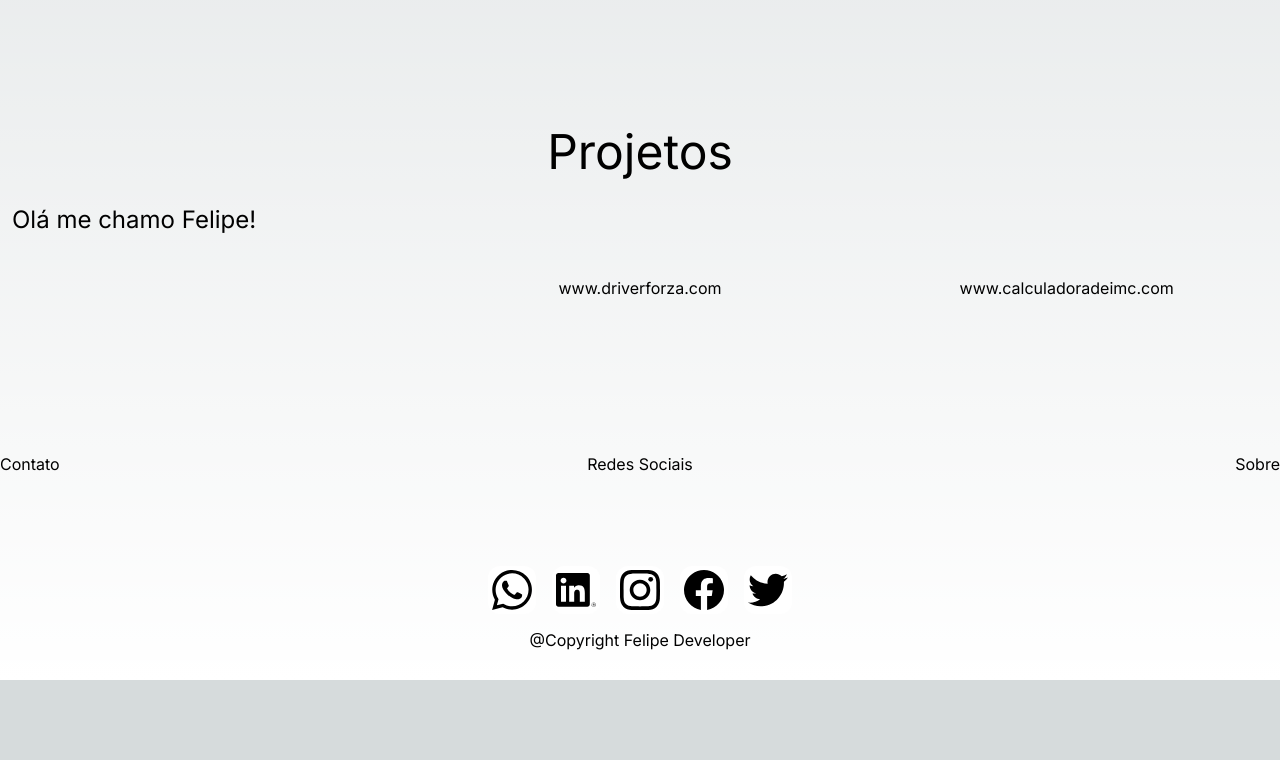
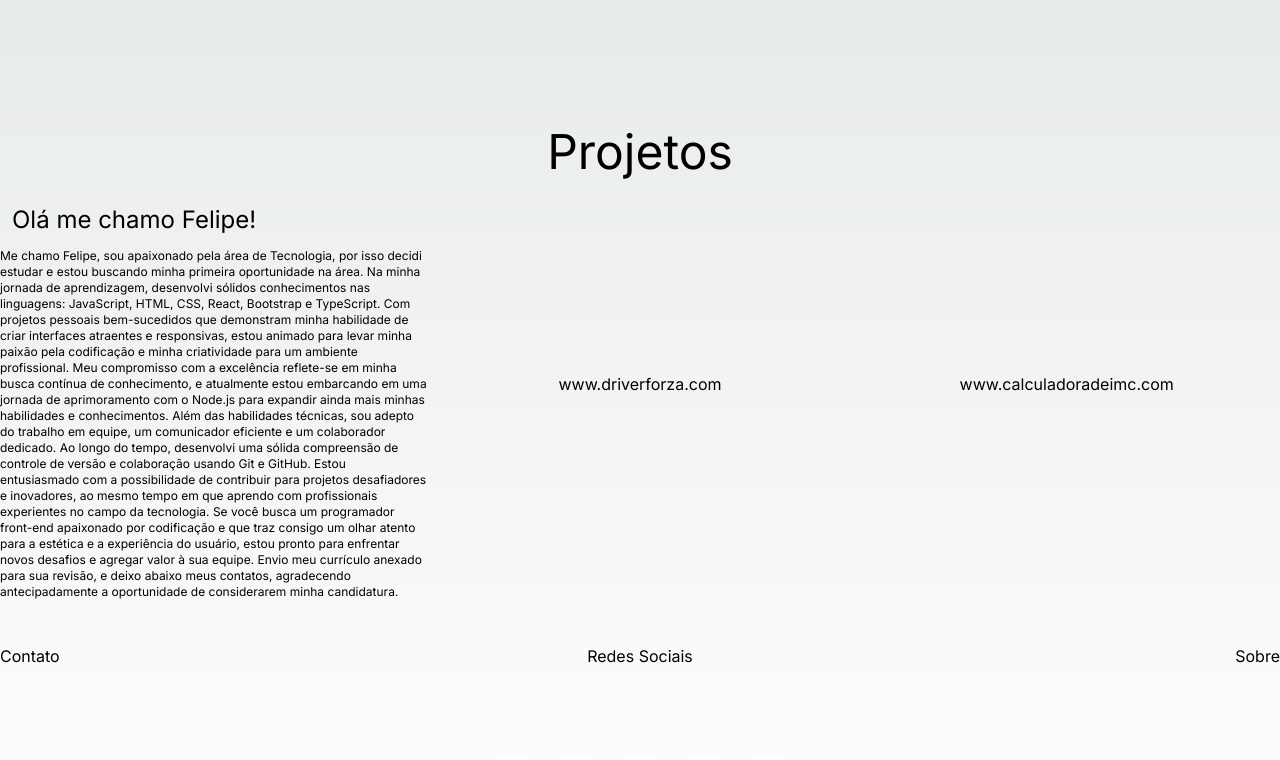
Before and after one commit to felipeFransa/my-portfolio, a Next.js app: page / in a window 1280 px wide. Shown: the part 688-1448 px from the top of the page. Before the commit the page ends 1368 px from the top, so only its background shows below. Built offline with nearby package versions, Linux system fonts and the light colour scheme.

Commit message:
about me

```diff
--- a/src/components/myProjects.tsx
+++ b/src/components/myProjects.tsx
@@ -10,8 +10,28 @@ export const MyProjects = () => {
             <div className="flex flex-col sm:flex-row w-full h-full justify-around items-center rounded-lg">
 
                 <div className="flex flex-col justify-center items-center w-full h-full mb-2">
-                    <div className="w-full h-full  sm:first:h-48 flex justify-center items-center sm:justify-start sm:items-start">
+                    <div className="w-full h-full sm:first:h-96 flex flex-col justify-center items-center sm:justify-start sm:items-start">
                         <h2 className="text-2xl p-3">Olá me chamo Felipe!</h2>
+                        <p className="text-xs">Me chamo Felipe, sou apaixonado pela área de Tecnologia, por isso decidi estudar e estou
+                            buscando minha primeira oportunidade na área. Na minha jornada de aprendizagem,
+                            desenvolvi sólidos conhecimentos nas linguagens: JavaScript, HTML, CSS, React, Bootstrap e
+                            TypeScript. Com projetos pessoais bem-sucedidos que demonstram minha habilidade de criar
+                            interfaces atraentes e responsivas, estou animado para levar minha paixão pela codificação e
+                            minha criatividade para um ambiente profissional.
+                            Meu compromisso com a excelência reflete-se em minha busca contínua de conhecimento, e
+                            atualmente estou embarcando em uma jornada de aprimoramento com o Node.js para
+                            expandir ainda mais minhas habilidades e conhecimentos.
+                            Além das habilidades técnicas, sou adepto do trabalho em equipe, um comunicador eficiente e
+                            um colaborador dedicado. Ao longo do tempo, desenvolvi uma sólida compreensão de
+                            controle de versão e colaboração usando Git e GitHub.
+                            Estou entusiasmado com a possibilidade de contribuir para projetos desafiadores e
+                            inovadores, ao mesmo tempo em que aprendo com profissionais experientes no campo da
+                            tecnologia.
+                            Se você busca um programador front-end apaixonado por codificação e que traz consigo um
+                            olhar atento para a estética e a experiência do usuário, estou pronto para enfrentar novos
+                            desafios e agregar valor à sua equipe.
+                            Envio meu currículo anexado para sua revisão, e deixo abaixo meus contatos, agradecendo
+                            antecipadamente a oportunidade de considerarem minha candidatura.</p>
                     </div>
                 </div>
                 <div className="flex w-full h-full justify-center items-center mb-2">
```
